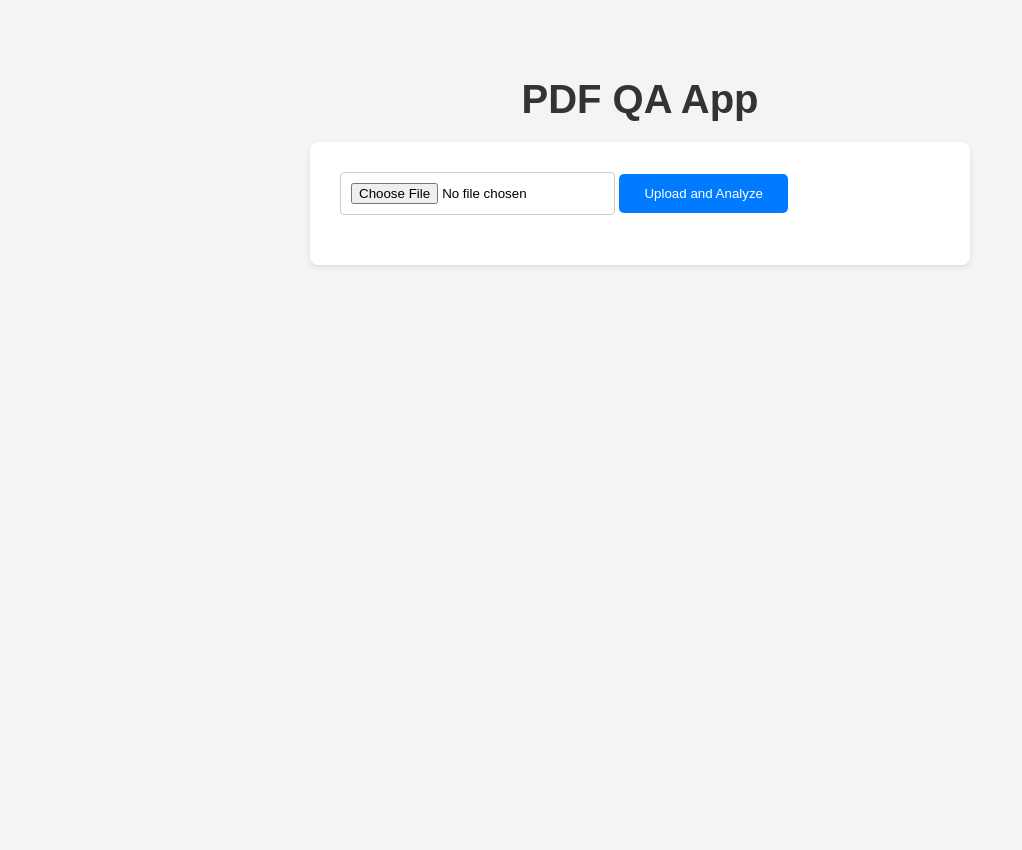
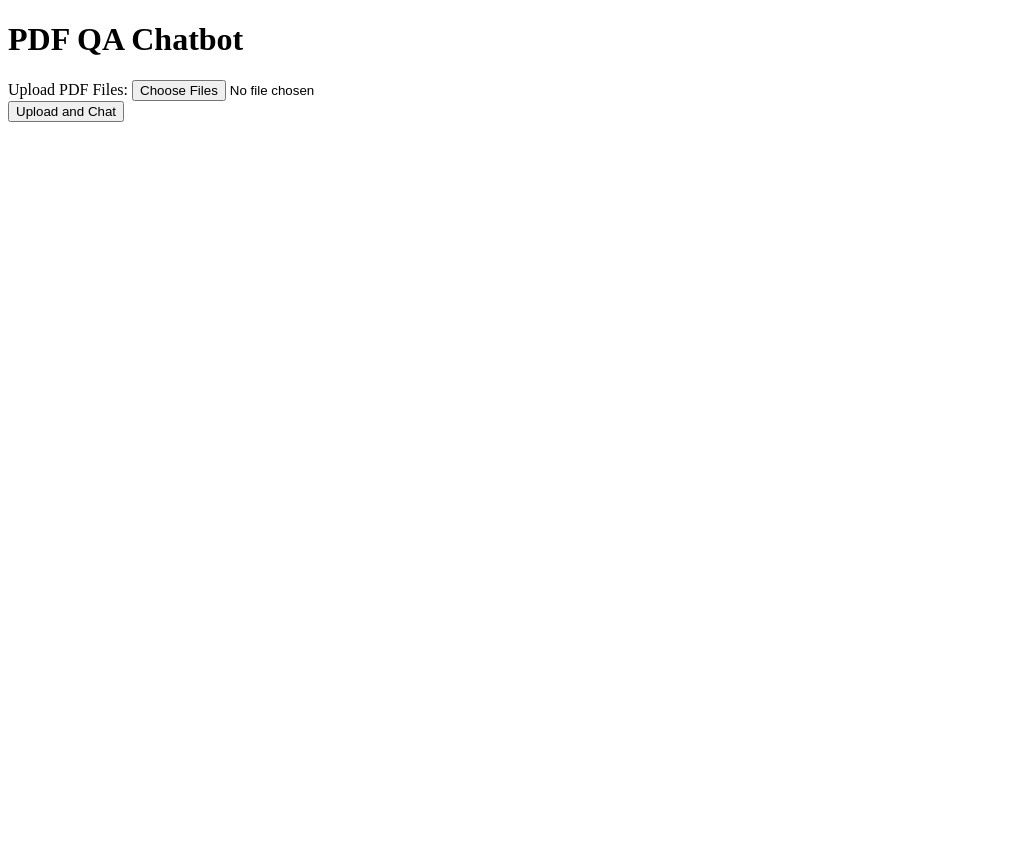
Before and after one commit to MZUHKHAN/pdfchatbot-flask, a Flask app: page / in a window 1280 px wide. Shown: the whole page, without its empty margins (0-1022 px from the left). After the commit the page ends 122 px from the top, so only its background shows below. Run offline with Flask 3, Linux system fonts and the light colour scheme.

Commit message:
Update index.html

```diff
--- a/templates/index.html
+++ b/templates/index.html
@@ -1,90 +1,22 @@
 <!DOCTYPE html>
-<html>
+<html lang="en">
 <head>
-    <title>PDF QA App</title>
-    <style>
-        body {
-            font-family: 'Arial', sans-serif;
-            background-color: #f4f4f4;
-            margin: 0;
-            display: flex;
-            flex-direction: column;
-            align-items: center;
-            min-height: 100vh;
-            padding-top: 50px;
-        }
-
-        h1 {
-            color: #333;
-            margin-bottom: 20px;
-            font-size: 2.5em;
-        }
-
-        form {
-            background-color: #fff;
-            padding: 30px;
-            border-radius: 8px;
-            box-shadow: 0 2px 5px rgba(0, 0, 0, 0.1);
-            width: 80%;
-            max-width: 600px;
-        }
-
-        input[type="file"] {
-            margin-bottom: 20px;
-            padding: 10px;
-            border: 1px solid #ccc;
-            border-radius: 4px;
-        }
-
-        button[type="submit"] {
-            background-color: #007bff;
-            color: #fff;
-            border: none;
-            padding: 12px 25px;
-            border-radius: 5px;
-            cursor: pointer;
-            transition: background-color 0.3s ease;
-        }
-
-        button[type="submit"]:hover {
-            background-color: #0056b3;
-        }
-
-        .error {
-            color: #dc3545;
-            margin-top: 15px;
-        }
-
-        /* Mobile responsiveness */
-        @media (max-width: 600px) {
-            form {
-                padding: 20px;
-                width: 90%;
-            }
-
-            input[type="file"],
-            button[type="submit"] {
-                width: 100%;
-                box-sizing: border-box; /* Ensure elements don't overflow */
-            }
-        }
-    </style>
+    <meta charset="UTF-8">
+    <meta name="viewport" content="width=device-width, initial-scale=1.0">
+    <title>PDF QA Chatbot</title>
 </head>
 <body>
-    <h1>PDF QA App</h1>
+    <h1>PDF QA Chatbot</h1>
+
+    {% if error %}
+        <p style="color: red;">{{ error }}</p>
+    {% endif %}
 
     <form method="POST" enctype="multipart/form-data">
-        <input type="file" name="pdf_file" accept=".pdf">
-        <button type="submit">Upload and Analyze</button>
+        <label for="pdf_files">Upload PDF Files:</label>
+        <input type="file" name="pdf_files" id="pdf_files" multiple>
+        <br>
+        <button type="submit">Upload and Chat</button>
     </form>
-
-    {% if error %}
-        <div class="error">{{ error }}</div>
-    {% endif %}
-
-    {% if answer %}
-        <h2>Answer:</h2>
-        <p>{{ answer }}</p>
-    {% endif %}
 </body>
 </html>
```
